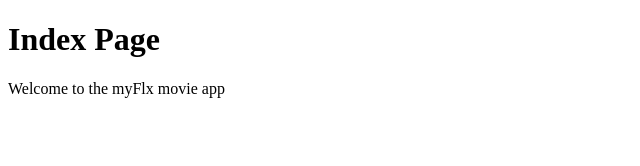
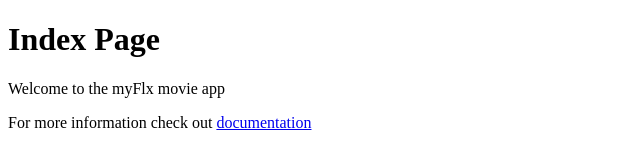
Before and after one commit to mateho9/movie_api, a website: page index.html in a window 1280 px wide. Shown: the whole page, without its empty margins (0-640 px from the left). Drawn offline with Linux system fonts and the light colour scheme.

Commit message:
added link to documentation

```diff
--- a/index.html
+++ b/index.html
@@ -6,6 +6,7 @@
     <body>
         <h1>Index Page</h1>
         <p>Welcome to the myFlx movie app</p>
+        <p>For more information check out <a href="/public/documentation.html">documentation</a></p>
     </body>
 
 </html>
```
